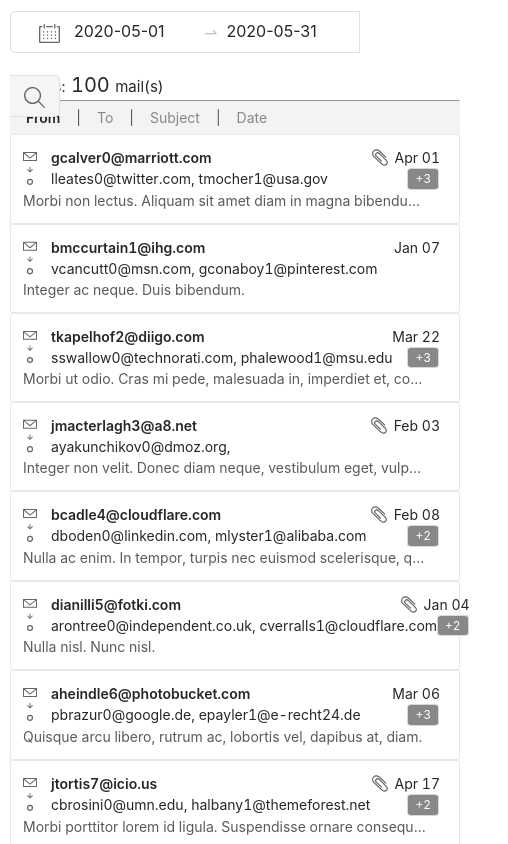
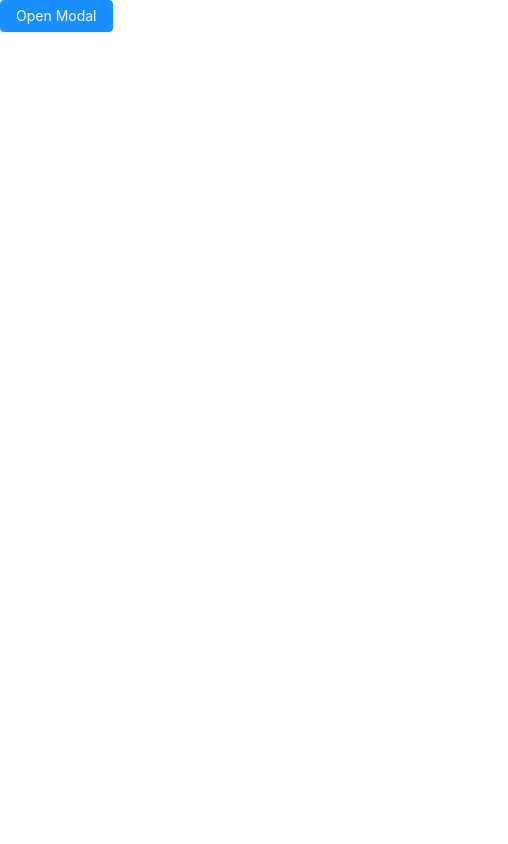
Before and after one commit to iandjx/antd-react-interview-challenge, a React (Create React App) app: page / in a window 390 px wide. Shown: the top 844 px of the page, 508 px wide, since content can reach past the window. Built offline with nearby package versions, Linux system fonts and the light colour scheme.

Commit message:
Added modal boilerplate code

```diff
--- a/src/App.tsx
+++ b/src/App.tsx
@@ -11,6 +11,7 @@ import EmailCounter from "./components/EmailCounter";
 import MobileHome from "./layout/MobileHome";
 import { useMediaQuery } from "react-responsive";
 import MediaQuery from "react-responsive";
+import EmailModal from "./components/EmailModal";
 
 const customizeRenderEmpty = () => (
   <div className="empty-container">
@@ -24,8 +25,9 @@ function App() {
 
   return (
     <ConfigProvider renderEmpty={customizeRenderEmpty}>
-      {isMobile && <MobileHome />}
-      {isBigScreen && <Home />}
+      {/* {isMobile && <MobileHome />}
+      {isBigScreen && <Home />} */}
+      <EmailModal />
     </ConfigProvider>
   );
 }
--- /dev/null
+++ b/src/components/EmailModal.tsx
@@ -0,0 +1,40 @@
+import React from "react";
+
+import { Modal, Button } from "antd";
+function EmailModal() {
+  const [visible, setVisibility] = React.useState(false);
+
+  const showModal = () => {
+    setVisibility(true);
+  };
+
+  const handleOk = (e: any) => {
+    console.log(e);
+    setVisibility(false);
+  };
+
+  const handleCancel = (e: any) => {
+    console.log(e);
+    setVisibility(false);
+  };
+
+  return (
+    <div>
+      <Button type="primary" onClick={showModal}>
+        Open Modal
+      </Button>
+      <Modal
+        title="Basic Modal"
+        visible={visible}
+        onOk={handleOk}
+        onCancel={handleCancel}
+      >
+        <p>Some contents...</p>
+        <p>Some contents...</p>
+        <p>Some contents...</p>
+      </Modal>
+    </div>
+  );
+}
+
+export default EmailModal;
```
